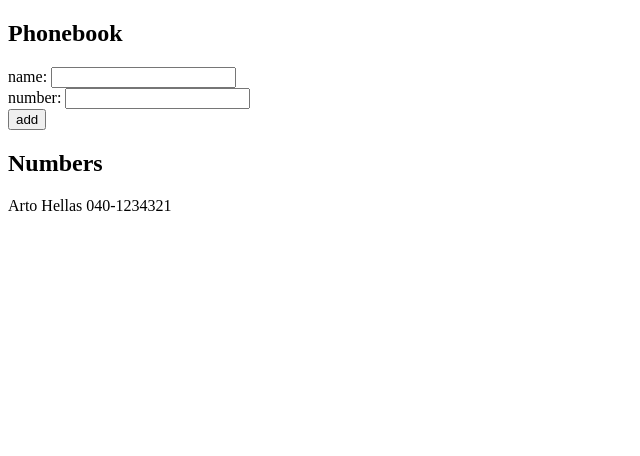
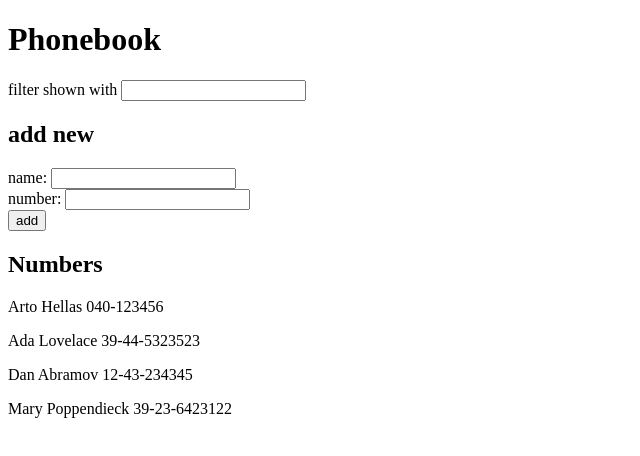
Before and after one commit to marko-tuononen/fullstackopen, a React (Create React App) app in the folder part2/puhelinluettelo/: page / in a window 1280 px wide. Shown: the top 456 px of the page, without its empty margins (0-640 px from the left). Built offline with nearby package versions, Linux system fonts and the light colour scheme.

Commit message:
Task 2.9

```diff
--- a/part2/puhelinluettelo/src/App.js
+++ b/part2/puhelinluettelo/src/App.js
@@ -1,19 +1,22 @@
 import React, { useState } from 'react'
 
 const App = () => {
-  const [ persons, setPersons] = useState([
-    { id: 1, name: 'Arto Hellas', number: '040-1234321' }
+  const [persons, setPersons] = useState([
+    { id: 1, name: 'Arto Hellas', number: '040-123456' },
+    { id: 2, name: 'Ada Lovelace', number: '39-44-5323523' },
+    { id: 3, name: 'Dan Abramov', number: '12-43-234345' },
+    { id: 4, name: 'Mary Poppendieck', number: '39-23-6423122' }
   ])
   const [ newName, setNewName ] = useState('')
   const [ newNumber, setNewNumber ] = useState('')
+  const [ nameFilter, setNameFilter ] = useState('')
 
   const addPerson = event => {
     event.preventDefault()
-    if (persons.filter(person => person.name == newName).length) {
+    if (persons.filter(person => person.name === newName).length) {
       alert(`${newName} is already added to phonebook`)
       return
     }
-    console.log('add person')
     const personObject = {
       name: newName,
       number: newNumber,
@@ -27,10 +30,15 @@ const App = () => {
 
   const handleNameChange = event => setNewName(event.target.value)
   const handleNumberChange = event => setNewNumber(event.target.value)
+  const handleNameFilterChange = event => {
+    setNameFilter(event.target.value)
+  }
 
   return (
     <div>
-      <h2>Phonebook</h2>
+      <h1>Phonebook</h1>
+      <div>filter shown with <input value={nameFilter} onChange={handleNameFilterChange}/></div>
+      <h2>add new</h2>
       <form onSubmit={addPerson}>
         <div>
           name: <input value={newName} onChange={handleNameChange}/>
@@ -43,7 +51,9 @@ const App = () => {
         </div>
       </form>
       <h2>Numbers</h2>
-      {persons.map(person => <p key={person.id}>{person.name}&nbsp;{person.number}</p>)}
+      {persons
+        .filter(person => person.name.toUpperCase().indexOf(nameFilter.toUpperCase()) !== -1)
+        .map(person => <p key={person.id}>{person.name}&nbsp;{person.number}</p>)}
     </div>
   )
 }
```
